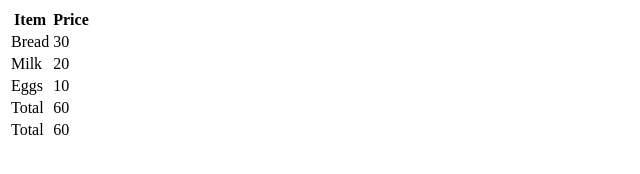
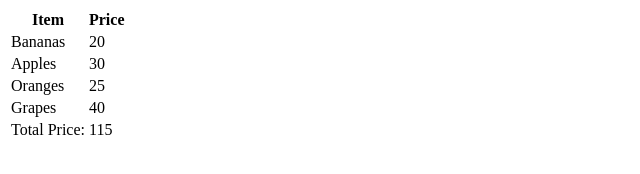
Before and after one commit to acciojob/grofers-checkout-2-amitgupta8, a website: page main.html in a window 1280 px wide. Shown: the whole page, without its empty margins (0-640 px from the left). Drawn offline with Linux system fonts and the light colour scheme.

Commit message:
created a submission

```diff
--- a/main.html
+++ b/main.html
@@ -9,32 +9,30 @@
 <body>
 	<!-- the entire body must be written by student -->
 	 <table>
-      <thead>
   <tr>
     <th>Item</th>
     <th>Price</th>
   </tr>
-      </thead>
-      <tbody>
   <tr>
-          <td>Bread</td>
+    <td>Bananas</td>
+    <td data-ns-test="prices">20</td>
+  </tr>
+  <tr>
+    <td>Apples</td>
     <td data-ns-test="prices">30</td>
   </tr>
   <tr>
-          <td>Milk</td>
-          <td data-ns-test="prices">20</td>
+    <td>Oranges</td>
+    <td data-ns-test="prices">25</td>
   </tr>
   <tr>
-          <td>Eggs</td>
-          <td data-ns-test="prices">10</td>
+    <td>Grapes</td>
+    <td data-ns-test="prices">40</td>
   </tr>
-      </tbody>
-      <tfoot>
   <tr>
-          <td>Total</td>
+    <td>Total Price:</td>
     <td data-ns-test="grandTotal"></td>
   </tr>
-      </tfoot>
 </table>
     <script type="text/javascript" src="./script.js">
 </script>
--- a/script.js
+++ b/script.js
@@ -1,22 +1,15 @@
-//your code here
-const priceElements = document.querySelectorAll("[data-ns-test='prices']");
+ const priceRows = document.querySelectorAll('[data-ns-test="prices"]');
 
-      // Calculate the total price
-      let totalPrice = 0;
-      for (let i = 0; i < priceElements.length; i++) {
-        totalPrice += parseInt(priceElements[i].textContent);
-      }
+  // Initialize the total price to zero
+  let totalPrice = 0;
 
-      // Display the total price in the grand total element
-      const grandTotalElement = document.querySelector("[data-ns-test='grandTotal']");
-      grandTotalElement.textContent = totalPrice.toString();
+  // Loop through each price row and add its value to the total price
+  priceRows.forEach(row => {
+    totalPrice += parseInt(row.textContent);
+  });
 
-      // Create a new row for the total price
-      const newRow = document.createElement("tr");
-      const newCell1 = document.createElement("td");
-      const newCell2 = document.createElement("td");
-      newCell1.textContent = "Total";
-      newCell2.textContent = totalPrice.toString();
-      newRow.appendChild(newCell1);
-      newRow.appendChild(newCell2);
-      grandTotalElement.parentNode.parentNode.insertBefore(newRow, grandTotalElement.parentNode);
+  // Get the table cell element where the total price will be displayed
+  const totalCell = document.querySelector('[data-ns-test="grandTotal"]');
+
+  // Set the text content of the total cell to the total price
+  totalCell.textContent = totalPrice;
```
Lines whose indentation alone changed are shown as unchanged.
